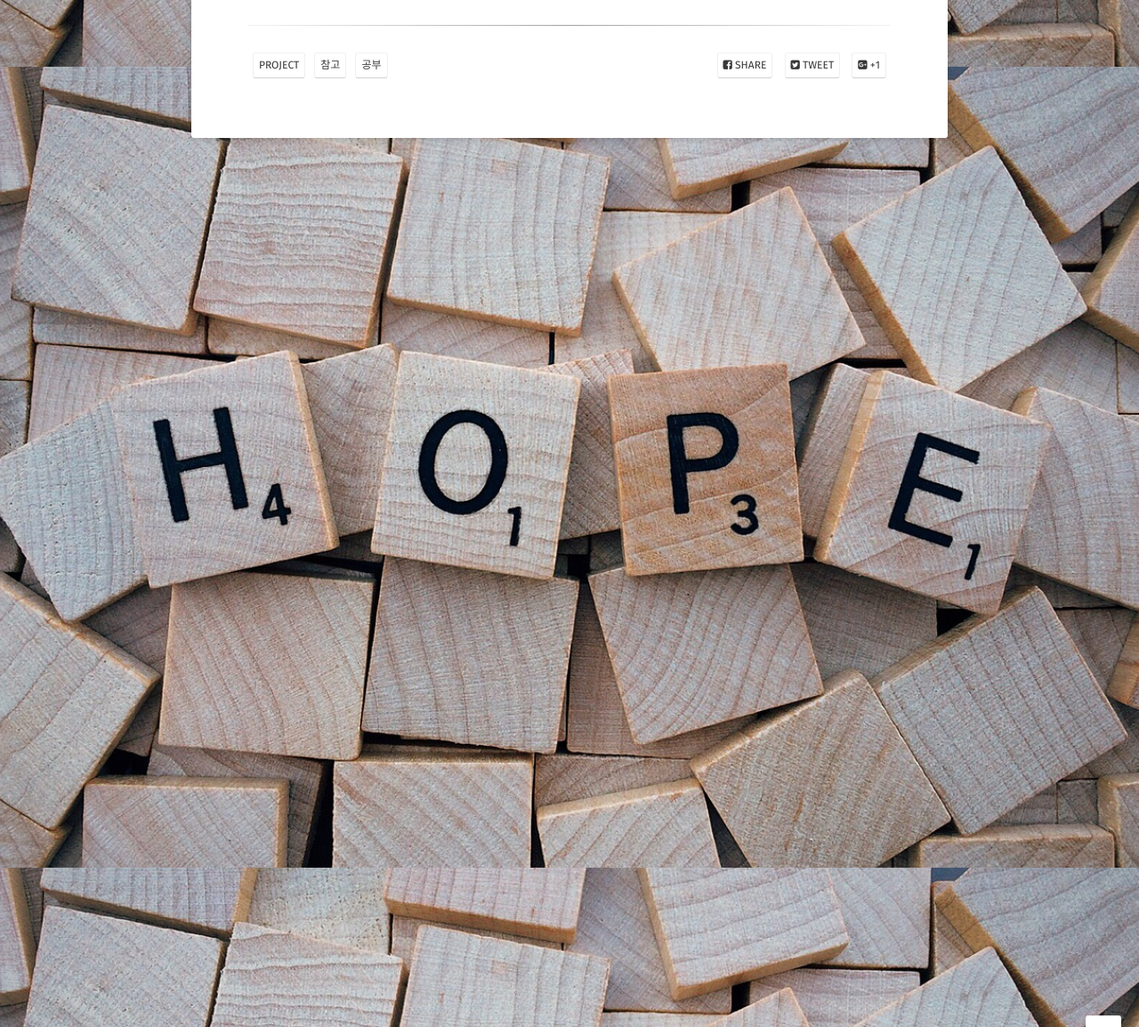
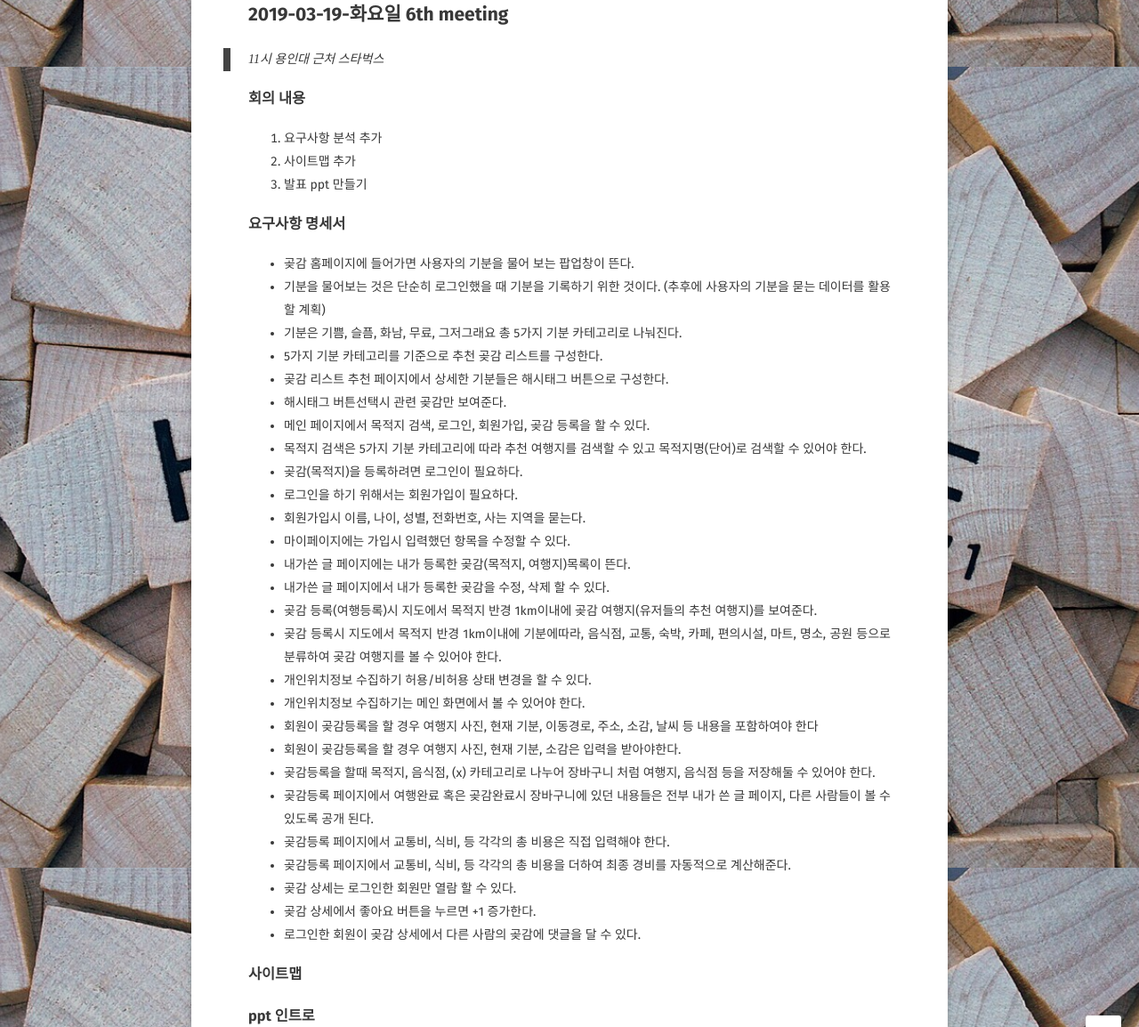
Before and after one commit to Jungjihyuk/JH_Life, a Jekyll site: the page built from _posts/2019-01-08-Pmeeting.md, in a window 1280 px wide and 1400 px high, scrolled down 6916 px. Shown: the part 209-1363 px from the top of the window at 89% size. Built offline with Jekyll 4.4.1, drawn with Linux system fonts in a browser that asks for light colours; some web fonts are replaced; comment, search, counter and statistics services are not loaded; some of the changed text lies outside the part shown; grey boxes are pictures that could not be loaded.

Commit message:
3/19 회의 추가

```diff
--- a/_posts/2019-01-08-Pmeeting.md
+++ b/_posts/2019-01-08-Pmeeting.md
@@ -161,3 +161,53 @@ tag:
 
 #### 곶감 상세(여행지 상세 화면)
 ![place](https://user-images.githubusercontent.com/33630505/54483800-35baa300-489d-11e9-81e5-318af8c8be21.JPG)
+
+
+## 2019-03-19-화요일 6th meeting
+
+> 11시 용인대 근처 스타벅스
+
+### 회의 내용
+
+1. 요구사항 분석 추가
+2. 사이트맵 추가
+3. 발표 ppt 만들기
+
+### 요구사항 명세서
+
+- 곶감 홈페이지에 들어가면 사용자의 기분을 물어 보는 팝업창이 뜬다.
+- 기분을 물어보는 것은 단순히 로그인했을 때 기분을 기록하기 위한 것이다.
+  (추후에 사용자의 기분을 묻는 데이터를 활용할 계획)
+- 기분은 기쁨, 슬픔, 화남, 무료, 그저그래요 총 5가지 기분 카테고리로 나눠진다.
+- 5가지 기분 카테고리를 기준으로 추천 곶감 리스트를 구성한다.
+- 곶감 리스트 추천 페이지에서 상세한 기분들은 해시태그 버튼으로 구성한다.
+- 해시태그 버튼선택시 관련 곶감만 보여준다.
+- 메인 페이지에서 목적지 검색, 로그인, 회원가입, 곶감 등록을 할 수 있다.
+- 목적지 검색은 5가지 기분 카테고리에 따라 추천 여행지를 검색할 수 있고 목적지명(단어)로 검색할 수 있어야 한다.
+- 곶감(목적지)을 등록하려면 로그인이 필요하다.
+- 로그인을 하기 위해서는 회원가입이 필요하다.
+- 회원가입시 이름, 나이, 성별, 전화번호, 사는 지역을 묻는다.
+- 마이페이지에는 가입시 입력했던 항목을 수정할 수 있다.
+- 내가쓴 글 페이지에는 내가 등록한 곶감(목적지, 여행지)목록이 뜬다.
+- 내가쓴 글 페이지에서 내가 등록한 곶감을 수정, 삭제 할 수 있다.
+- 곶감 등록(여행등록)시 지도에서 목적지 반경 1km이내에 곶감 여행지(유저들의 추천 여행지)를 보여준다.
+- 곶감 등록시 지도에서 목적지 반경 1km이내에 기분에따라, 음식점, 교통, 숙박, 카페, 편의시설, 마트, 명소,
+  공원 등으로 분류하여 곶감 여행지를 볼 수 있어야 한다.
+- 개인위치정보 수집하기 허용/비허용 상태 변경을 할 수 있다.
+- 개인위치정보 수집하기는 메인 화면에서 볼 수 있어야 한다.
+- 회원이 곶감등록을 할 경우 여행지 사진, 현재 기분, 이동경로, 주소, 소감, 날씨 등 내용을 포함하여야 한다
+- 회원이 곶감등록을 할 경우 여행지 사진, 현재 기분, 소감은 입력을 받아야한다.
+- 곶감등록을 할때 목적지, 음식점, (x) 카테고리로 나누어 장바구니 처럼 여행지, 음식점 등을 저장해둘 수 있어야 한다.
+- 곶감등록 페이지에서 여행완료 혹은 곶감완료시 장바구니에 있던 내용들은 전부 내가 쓴 글 페이지, 다른 사람들이 볼 수 있도록 공개 된다.
+- 곶감등록 페이지에서 교통비, 식비, 등 각각의 총 비용은 직접 입력해야 한다.
+- 곶감등록 페이지에서 교통비, 식비, 등 각각의 총 비용을 더하여 최종 경비를 자동적으로 계산해준다.
+- 곶감 상세는 로그인한 회원만 열람 할 수 있다.
+- 곶감 상세에서 좋아요 버튼을 누르면 +1 증가한다.
+- 로그인한 회원이 곶감 상세에서 다른 사람의 곶감에 댓글을 달 수 있다.
+
+### 사이트맵
+
+
+
+### ppt 인트로
+![2019-03-20](https://user-images.githubusercontent.com/33630505/54671379-23f52c00-4b39-11e9-802c-afb5d8779768.png)
```
